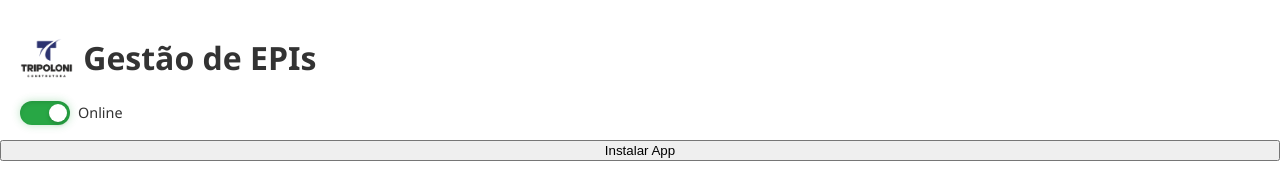
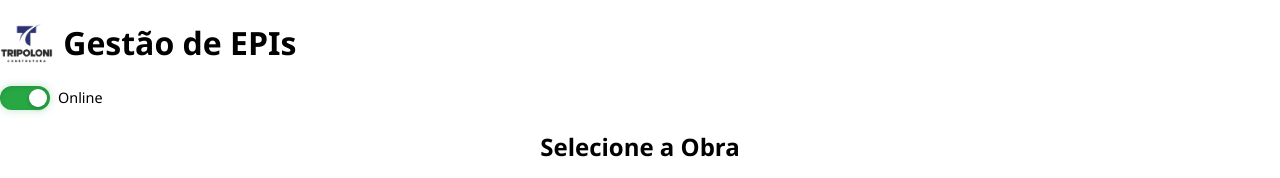
Before and after one commit to SlaVKsVolks/App-de-EPIs-Tripoloni, a plain HTML site: page index.html in a window 1280 px wide. Shown: the top 178 px of the page. Drawn offline with Linux system fonts and the light colour scheme; no server answers.

Commit message:
Fix CSS syntax error in header styling

```diff
--- a/index.html
+++ b/index.html
@@ -21,20 +21,6 @@
             background: white;
             width: 100%;
             min-height: 100vh;
-            display: flex;
-            flex-direction: column;
-            position: relative;
-        }
-
-        header {
-            background-color: white;
-            color: #333;
-            padding: 15px 20px;
-
-            .screen {
-                padding: 20px;
-                flex: 1;
-                display: none;
             flex-direction: column;
         }
 
```
Lines whose indentation alone changed are shown as unchanged.
